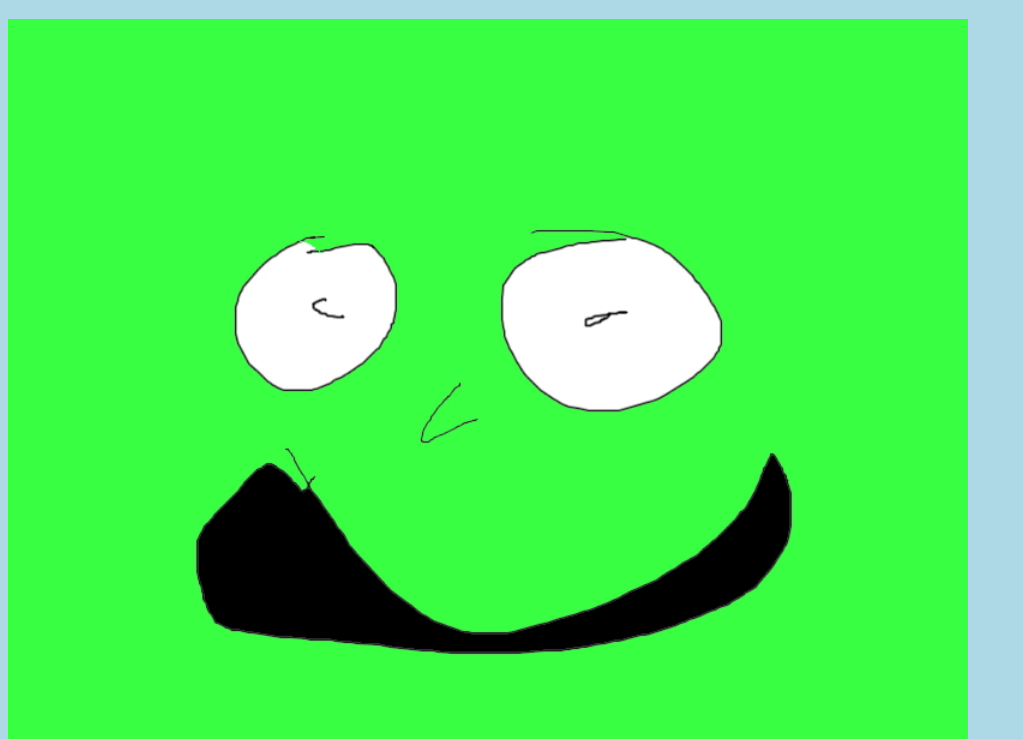
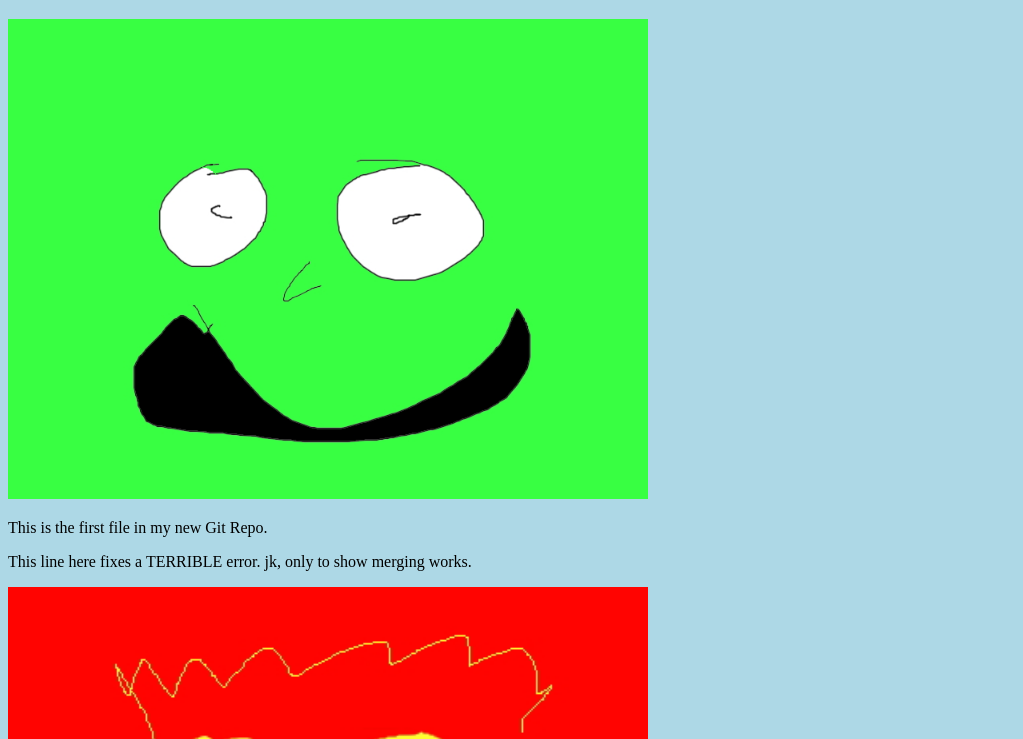
Before and after one commit to TeemuNikkarinen/TeemuNikkarinen.github.io, a plain HTML site: page index.html in a window 1280 px wide. Shown: the part 61-800 px from the top of the page, without its empty margins (0-1023 px from the left). Drawn offline with Linux system fonts and the light colour scheme.

Commit message:
Updated index.html. Resized image

```diff
--- a/index.html
+++ b/index.html
@@ -7,7 +7,7 @@
 <body>
 
 <h1>Hello world!</h1>
-<div><img src="img_hello_world.jpg" alt="Hello World from Face" style="width:100%;max-width:960px"></div>
+<div><img src="img_hello_world.jpg" alt="Hello World from Face" style="width:100%;max-width:640px"></div>
 <p>This is the first file in my new Git Repo.</p>
 <p>This line here fixes a TERRIBLE error. jk, only to show merging works.</p>
 <div><img src="img_hello_git.jpg" alt="Hello Git" style="width:100%;max-width:640px"></div>
```
